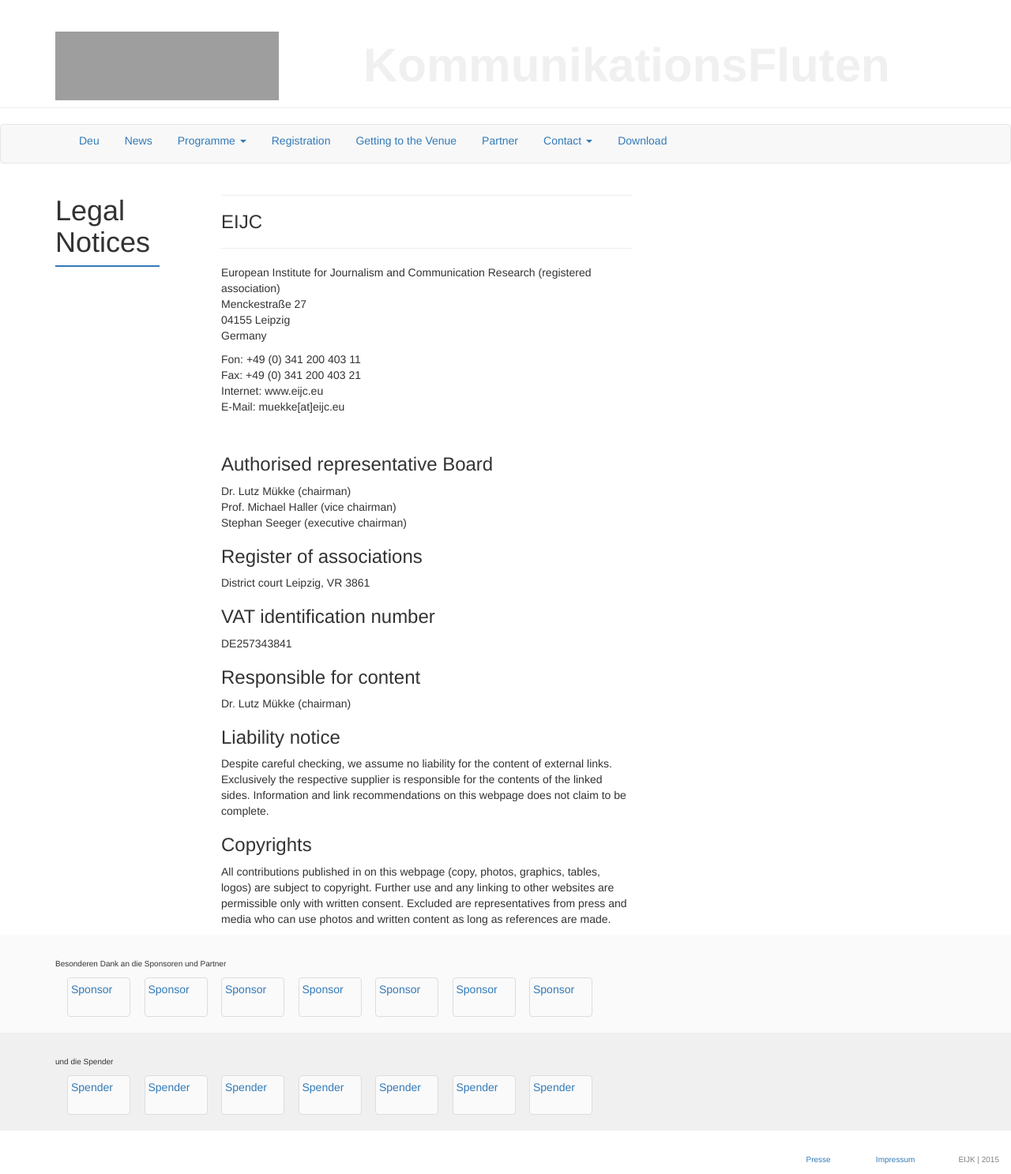
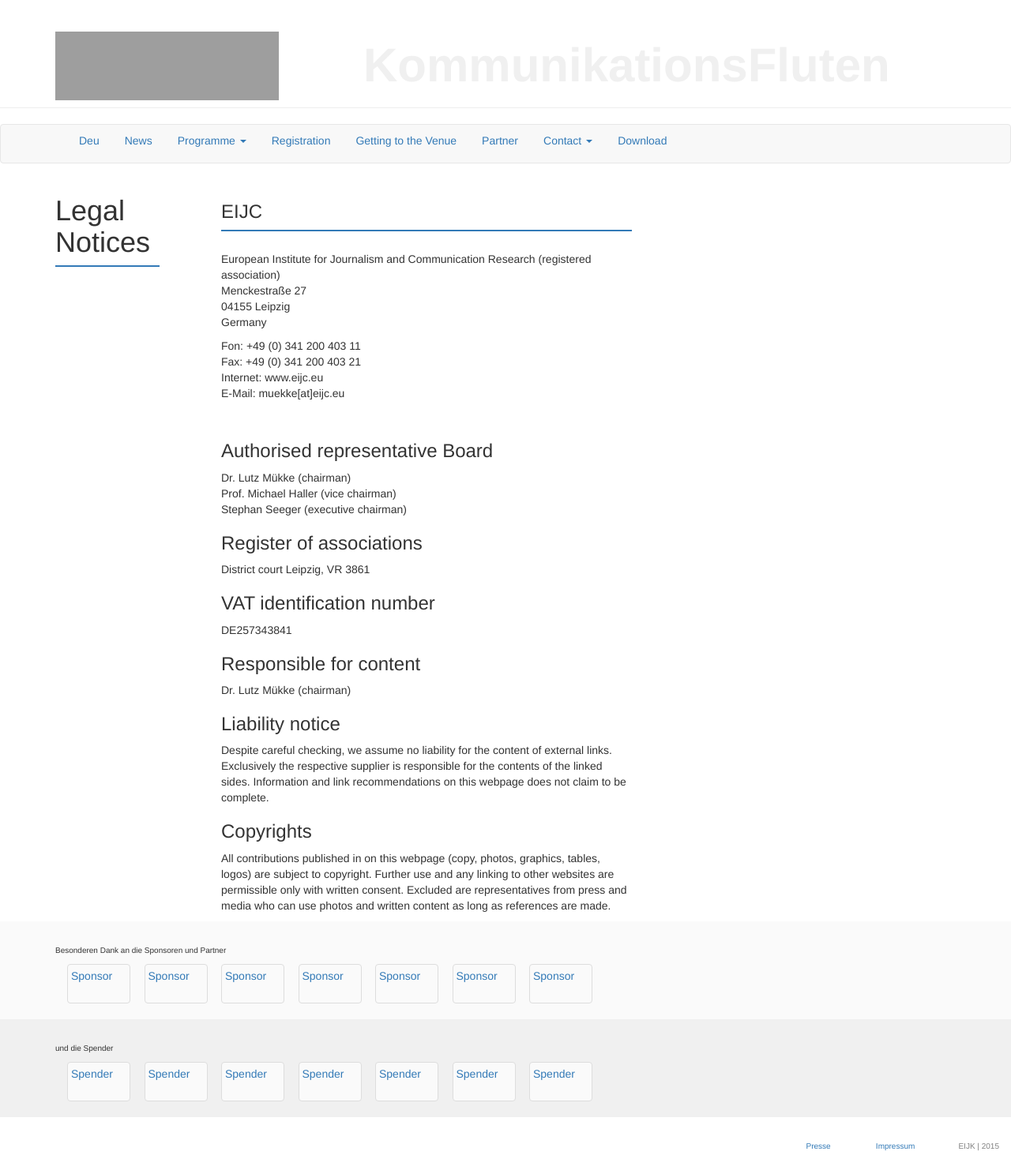
Before and after one commit to susedev/test, a Jekyll site: the page built from legal-information.html, in a window 1280 px wide. Shown: the whole page at 79% size. Built offline with Jekyll 4.4.1, drawn with Linux system fonts in a browser that asks for light colours; nearby versions of some CDN libraries; grey boxes are pictures that could not be loaded.

Commit message:
Update legal-information.html

```diff
--- a/legal-information.html
+++ b/legal-information.html
@@ -2,10 +2,10 @@
 title: Legal Notices
 language: en
 ---
-<hr noshade="noshade" size="1" />
-<h3>EIJC</h3>
 
-<hr noshade="noshade" size="1" />
+<h3 style="margin-top: 28px;">EIJC</h3>
+
+<div class="box" style="background-color: #337AB7; height:2px; margin-top:3px; margin-bottom:25px;"></div>
 <p>European Institute for Journalism and Communication Research (registered association)<br />
 Menckestra&szlig;e 27<br />
 04155 Leipzig<br />
```
